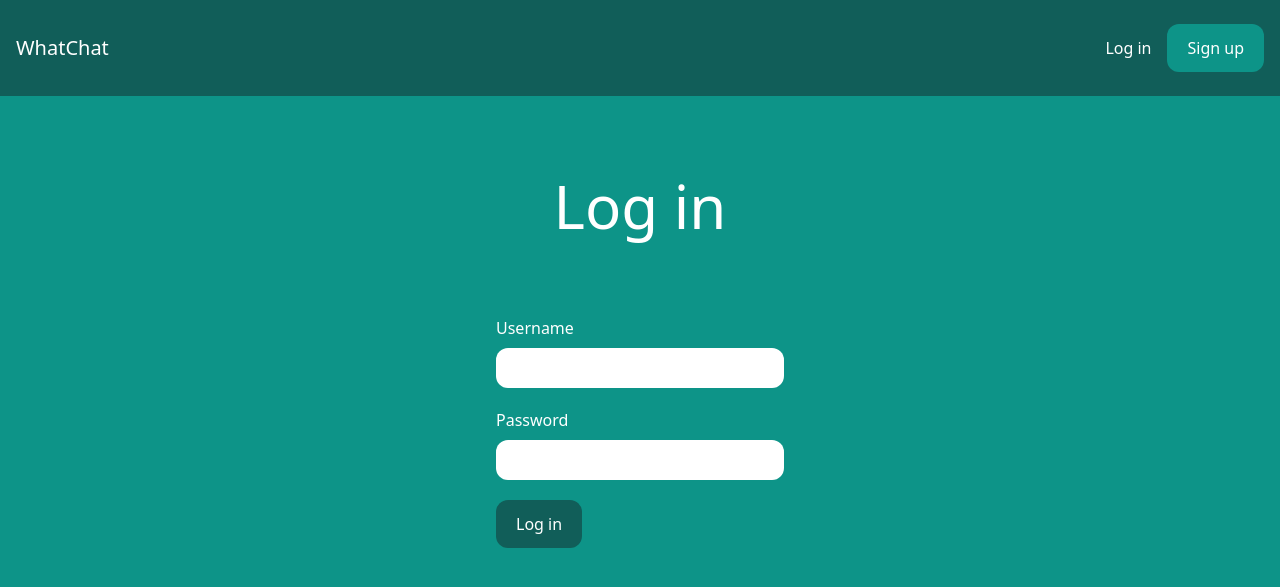
After one commit to neilanshchauhan/Django-Chat-App, a Django app: page /login/ in a window 1280 px wide. The commit adds this page. Shown: the top 587 px of the page. Run offline with Django 4.2, Linux system fonts and the light colour scheme; some libraries are stand-ins or nearby versions.

Commit message:
Create Login

```diff
--- a/core/templates/core/base.html
+++ b/core/templates/core/base.html
@@ -20,7 +20,7 @@
                 <a href="{% url 'logout' %}" class="px-5 py-3 rounded-xl text-white bg-teal-600 hover:bg-teal-700">Logout</a>
 
             {% else %}
-                <a href="/login/" class="text-white hover:text-gray-200">Log in</a>
+                <a href="{% url 'login' %}" class="text-white hover:text-gray-200">Log in</a>
 
                 <a href="{% url 'signup' %}" class="px-5 py-3 rounded-xl text-white bg-teal-600 hover:bg-teal-700">Sign up</a>
 
--- /dev/null
+++ b/core/templates/core/login.html
@@ -0,0 +1,37 @@
+{% extends 'core/base.html' %}
+
+{% block title %}Log in | {% endblock %}
+
+{% block content %}
+<div class="p-10 lg:p-20 text-center">
+    <h1 class="text-3xl lg:text-6xl text-white">Log in</h1>
+</div>
+
+<form method="post" action="." class="lg:w-1/4 px-4 mx-auto">
+    {% csrf_token %}
+
+    <div class="mb-5">
+        <label class="text-white">Username</label>
+
+        <input type="text" name="username" class="w-full mt-2 px-4 py-2 rounded-xl">
+    </div>
+
+    <div class="mb-5">
+        <label class="text-white">Password</label>
+
+        <input type="password" name="password" class="w-full mt-2 px-4 py-2 rounded-xl">
+    </div>
+
+    {% if form.errors %}
+        {% for field in form %}
+            {% for error in field.errors %}
+                <div class="mb-5 p-4 rounded-xl bg-red-300 text-white">
+                    <p>{{ error|escape }}</p>
+                </div>
+            {% endfor %}
+        {% endfor %}
+    {% endif %}
+
+    <button class="px-5 py-3 rounded-xl text-white bg-teal-800 hover:bg-teal-700">Log in</button>
+</form>
+{% endblock %}
--- a/core/urls.py
+++ b/core/urls.py
@@ -5,6 +5,7 @@ from .import views
 urlpatterns = [
     path('',views.frontpage, name='frontpage' ),
     path('signup/',views.signup, name='signup' ),
-    path('logout/',auth_views.LogoutView.as_view(), name='logout' ),
+    path('login/',auth_views.LoginView.as_view(template_name='core/login.html'), name='login'),
+    path('logout/',auth_views.LogoutView.as_view(), name='logout'),
 
 ]
```
